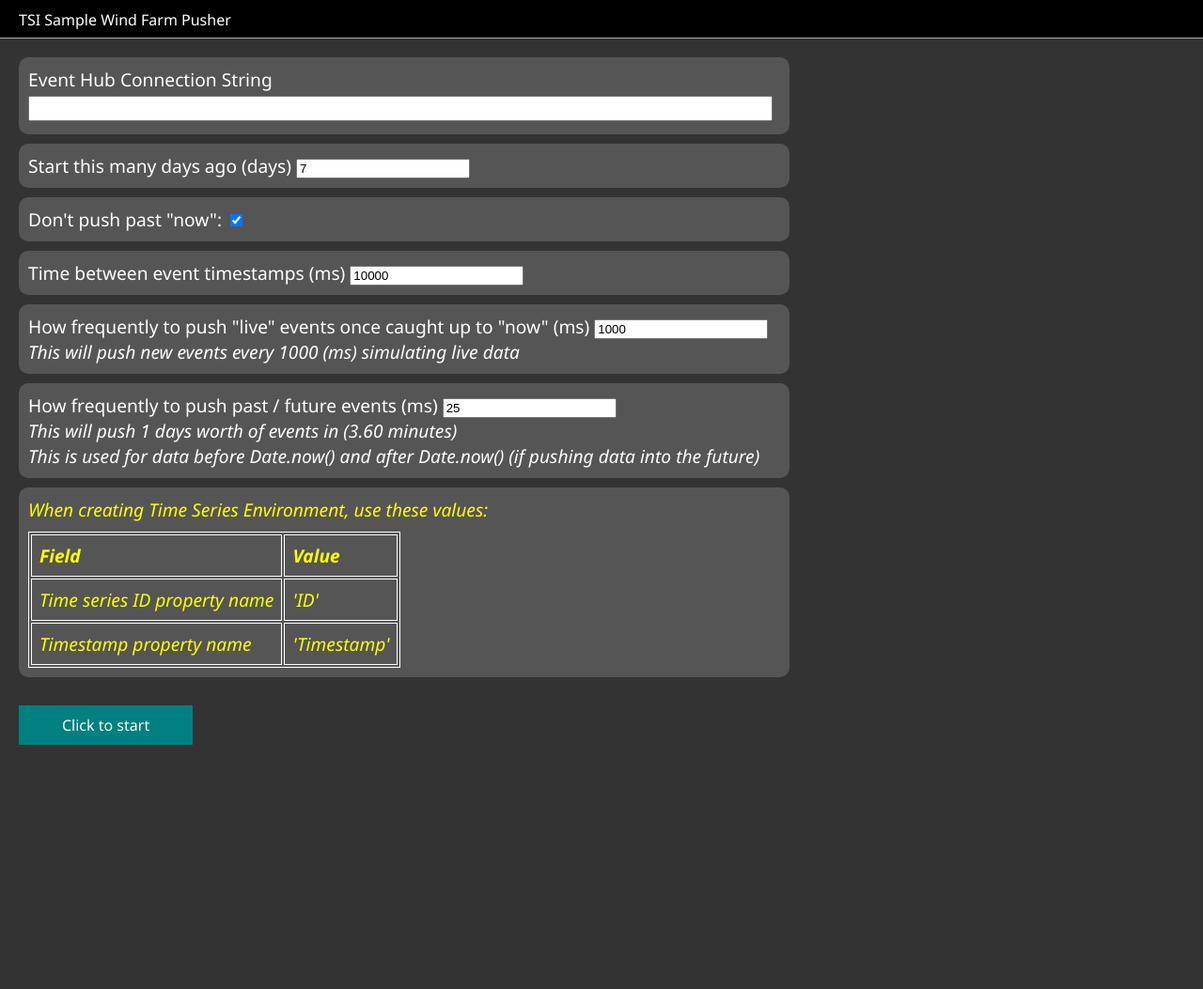
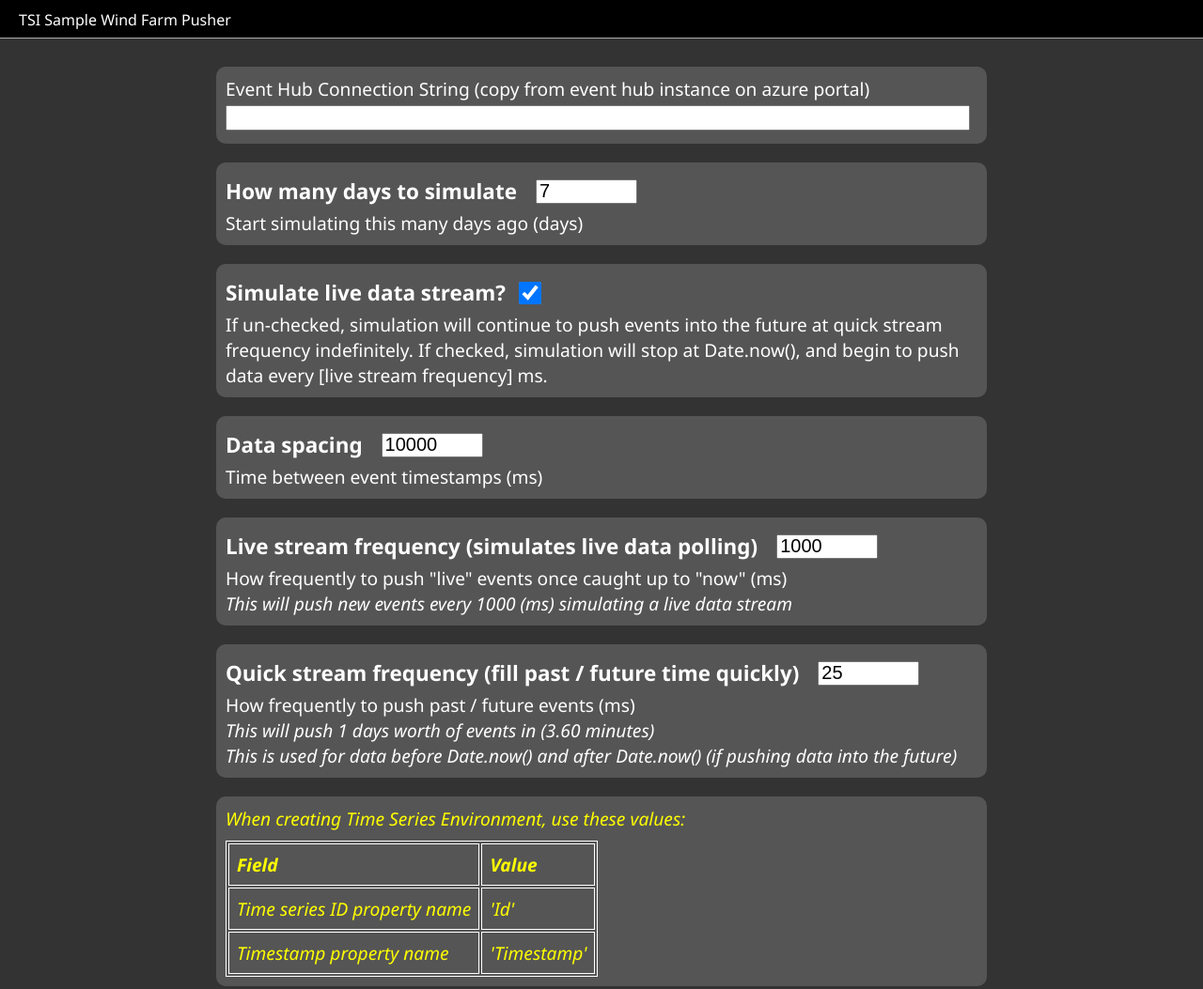
Before and after one commit to ccrowley96/WindFarmGen, a plain HTML site: page windFarmGen.html in a window 1280 px wide. Shown: the top 1053 px of the page at 94% size. Before the commit the page ends 853 px from the top, so only its background shows below. Drawn offline with Linux system fonts and the light colour scheme.

Commit message:
Hooked up form controls to js logic; fixed styling

```diff
--- a/windFarmGen.html
+++ b/windFarmGen.html
@@ -7,12 +7,15 @@
     <script src="windFarmGen.js"></script>
     <style>
         .control{
-            margin-bottom: 10px;
             padding: 10px;
             font-size: larger;
             background-color: #555;
             border-radius: 10px;;
+            width: 100%;
             max-width: 800px;
+            left: 0px;
+            right: 0px;
+            margin: 10px auto;
         }
         .info{
             font-style: italic;
@@ -31,48 +34,89 @@
             padding: 8px;
             text-align: left;
         }
+        h1,h2,h3,h4{
+            margin: 5px 0px;
+        }
 
+        .checkbox{
+            width: 24px;
+            height: 24px;
+        }
+        .flexTitle{
+            display: flex;
+            align-items: center;
+        }
+        .flexTitle > input{
+            margin-left: 20px;
+            font-size: 20px;
+            width: 100px;
+            height: 20px;
+        }
+        .disabled{
+            background-color: #222;
+            color: rgba(255,255,255, .5);
+        }
+
+        .controlWrapper{
+            display: flex;
+            flex-direction: column;
+            flex-wrap: wrap
+            justify-content: center;
+        }
     </style>
 </head>
 <body style="color: white; background: #333; font-family: segoe ui; margin: 0;">
     <div style="border-bottom: 1px solid #aaa; background: black; color: white; width: 100%; height: 40px; padding: 20px; box-sizing: border-box; line-height: 2px;">TSI Sample Wind Farm Pusher</div>
-    <div style="padding: 20px;">
+    <div class="controlWrapper" style="padding: 20px;">
         <div class="control">
-            Event Hub Connection String
+            Event Hub Connection String (copy from event hub instance on azure portal)
             <input id="ehcs" style="margin: 4px 0; padding: 4px; width: calc(100% - 20px);"/>
         </div>
 
         <!-- Warm store size -->
         <div class="control">
-            Start this many days ago (days)
-            <input id="daysAgo" type="number" value="7">
+            <div class="flexTitle">
+                <h3> How many days to simulate </h3>
+                <input id="daysAgo" type="number" value="7">
+            </div>
+            Start simulating this many days ago (days)
         </div>
 
         <!-- Should the data push into the future -->
         <div class="control">
-            Don't push past "now":
-            <input id="pastNow" type="checkbox" checked>
+            <div style="display: flex; align-items: center;"><h3 style="margin-right: 10px">Simulate live data stream? </h3><input class="checkbox" id="pastNow" type="checkbox" checked></div>
+            If un-checked, simulation will continue to push events into the future at quick stream frequency indefinitely.
+            If checked, simulation will stop at Date.now(), and begin to push data every [live stream frequency] ms.
         </div>
 
         <!-- Timestamp spacing -->
         <div class="control">
+            <div class="flexTitle">
+                <h3>Data spacing</h3>
+                <input id="timestampSpacing" type="number" value="10000">
+            </div>
             Time between event timestamps (ms)
-            <input id="timestampSpacing" type="number" value="10000">
         </div>
 
         <!-- Live push frequency -->
-        <div class="control">
+        <div class="control" id="liveFrequency">
+            <div class="flexTitle">
+                <h3>Live stream frequency (simulates live data polling)</h3>
+                <input class="liveFrequencyInput" id="livePushFrequency" type="number" value="1000">
+            </div>
             How frequently to push "live" events once caught up to "now" (ms)
-            <input id="livePushFrequency" type="number" value="1000">
             <div>
-                <i>This will push new events every <span id="livePushLabel">1000</span> (ms) simulating live data</i>
+                <i>This will push new events every <span id="livePushLabel">1000</span> (ms) simulating a live data stream</i>
             </div>
         </div>
 
         <!-- Push frequency for past / future  -->
         <div class="control">
+            <div class="flexTitle">
+                <h3>Quick stream frequency (fill past / future time quickly)</h3>
+                <input id="pushFrequency" type="number" value="25" min="10">
+            </div>
             How frequently to push past / future events (ms)
-            <input id="pushFrequency" type="number" value="25" min="10">
             <div>
                 <i>
                     This will push 1 days worth of events in (<span id="pushFrequencyLabel">3.60</span> minutes)
@@ -93,7 +137,7 @@
                 </tr>
                 <tr>
                     <td>Time series ID property name</td>
-                    <td>'ID'</td>
+                    <td>'Id'</td>
                 </tr>
                 <tr>
                     <td>Timestamp property name</td>
@@ -101,8 +145,12 @@
                 </tr>
             </table>
         </div>
+        <div class="control" style="background-color: unset; padding-left: unset;">
+            <div class="button" style="padding: 10px 46px; background: teal; cursor: pointer; display: inline-block; margin-top: 0px;" onclick="simulate()">Click to start</div>
+        </div>
+        <div class="control" style="max-width: 850px; background-color: unset;">
+            <div id="result" style="width: 600px; padding: 20px;"></div>
+        </div>
     </div>
-    <div class="button" style="padding: 10px 46px; background: teal; cursor: pointer; display: inline-block; margin: 20px; margin-top: 0px;" onclick="simulate()">Click to start</div>
-    <div id="result" style="width: 600px; padding: 20px;"></div>
 </body>
 </html>
--- a/windFarmGen.js
+++ b/windFarmGen.js
@@ -249,19 +249,28 @@ window.onload = function() {
         document.getElementById('pushFrequencyLabel').innerHTML = timeToSend.toFixed(2);
     }
 
-    document.getElementById('pushFrequency').addEventListener('change', (event) => {
+    document.getElementById('pushFrequency').addEventListener('change', event => {
         pushFrequency = Number(event.target.value);
         updateTimeEstimate();
     });
 
-    document.getElementById('timestampSpacing').addEventListener('change', (event) => {
+    document.getElementById('timestampSpacing').addEventListener('change', event => {
         timestampSpacing = Number(event.target.value);
         updateTimeEstimate();
     });
 
     // Live push frequency
-    document.getElementById('livePushFrequency').addEventListener('change', (event) => {
+    document.getElementById('livePushFrequency').addEventListener('change', event => {
         // update label
         const label = document.getElementById('livePushLabel').innerHTML = event.target.value;
     });
+
+    document.getElementById('pastNow').addEventListener('change', event => {
+        document.getElementById('liveFrequency').classList.remove('disabled');
+        document.getElementById('livePushFrequency').disabled = false;
+        if(!event.target.checked){
+            document.getElementById('liveFrequency').classList.add('disabled');
+            document.getElementById('livePushFrequency').disabled = true;
+        }
+    })
 }
```
